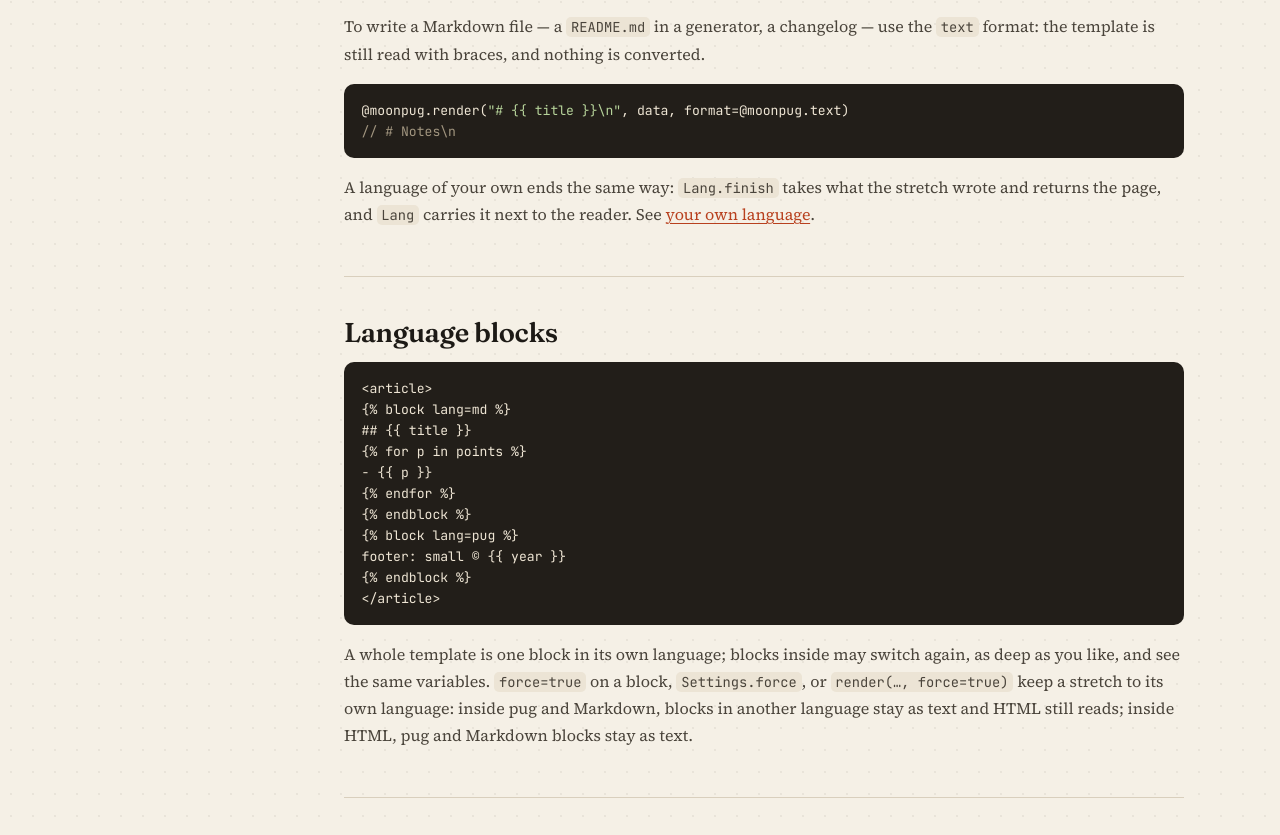
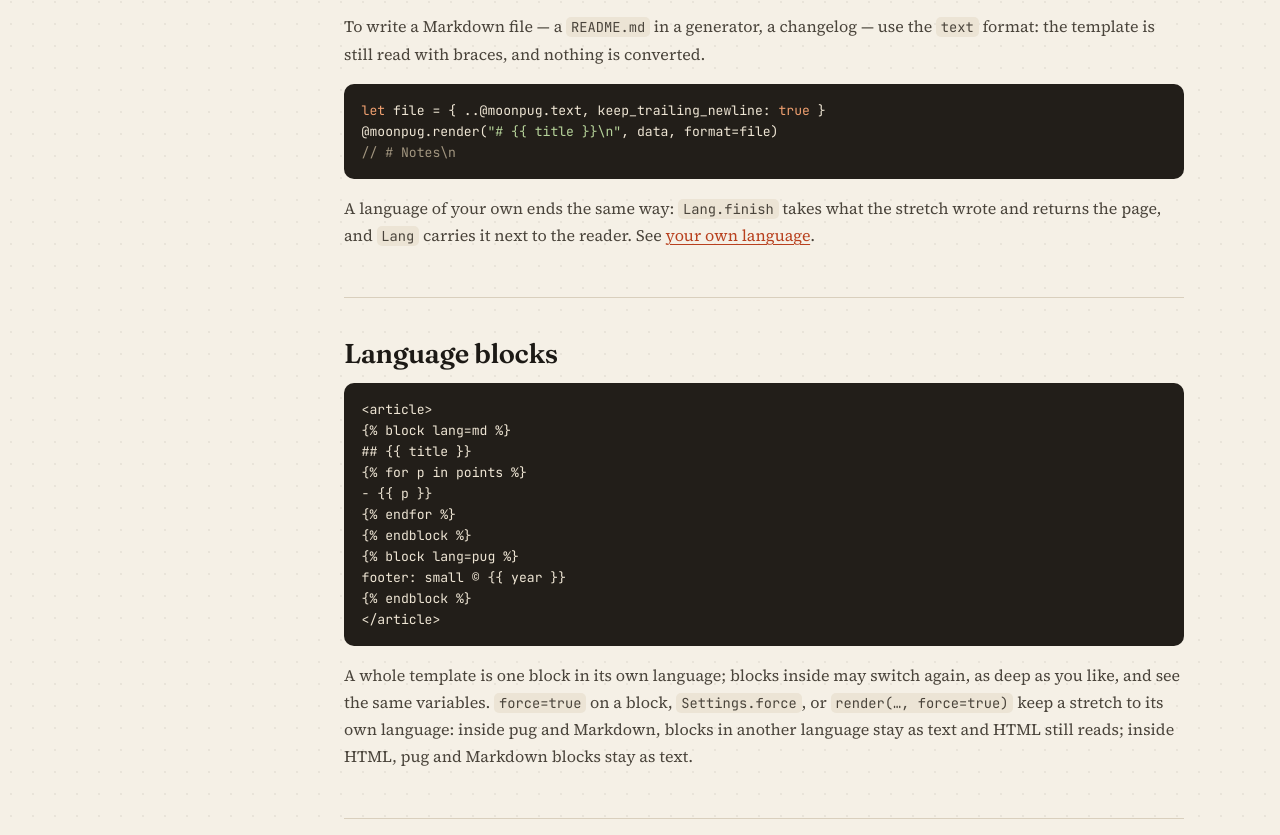
Before and after one commit to moonbitstack/moonpug, a plain HTML site: page docs/guide.html in a window 1280 px wide. Shown: the part 6499-7334 px from the top of the page. Drawn offline with Linux system fonts and the light colour scheme.

Commit message:
docs(moonpug): writing a Markdown file keeps its last newline, as the example says.
Signed-off-by: Leo Cheng (heke1228) <chengkelfan@qq.com>

```diff
--- a/docs/guide.html
+++ b/docs/guide.html
@@ -244,7 +244,8 @@ div
   :markdown
     ## Or from a block</pre>
       <p>To write a Markdown file — a <code>README.md</code> in a generator, a changelog — use the <code>text</code> format: the template is still read with braces, and nothing is converted.</p>
-      <pre class="code">@moonpug.render(<span class="s">"# {{ title }}\n"</span>, data, format=@moonpug.text)
+      <pre class="code"><span class="k">let</span> file = { ..@moonpug.text, keep_trailing_newline: <span class="k">true</span> }
+@moonpug.render(<span class="s">"# {{ title }}\n"</span>, data, format=file)
 <span class="c">// # Notes\n</span></pre>
       <p>A language of your own ends the same way: <code>Lang.finish</code> takes what the stretch wrote and returns the page, and <code>Lang</code> carries it next to the reader. See <a href="#own">your own language</a>.</p>
     </section>
```
